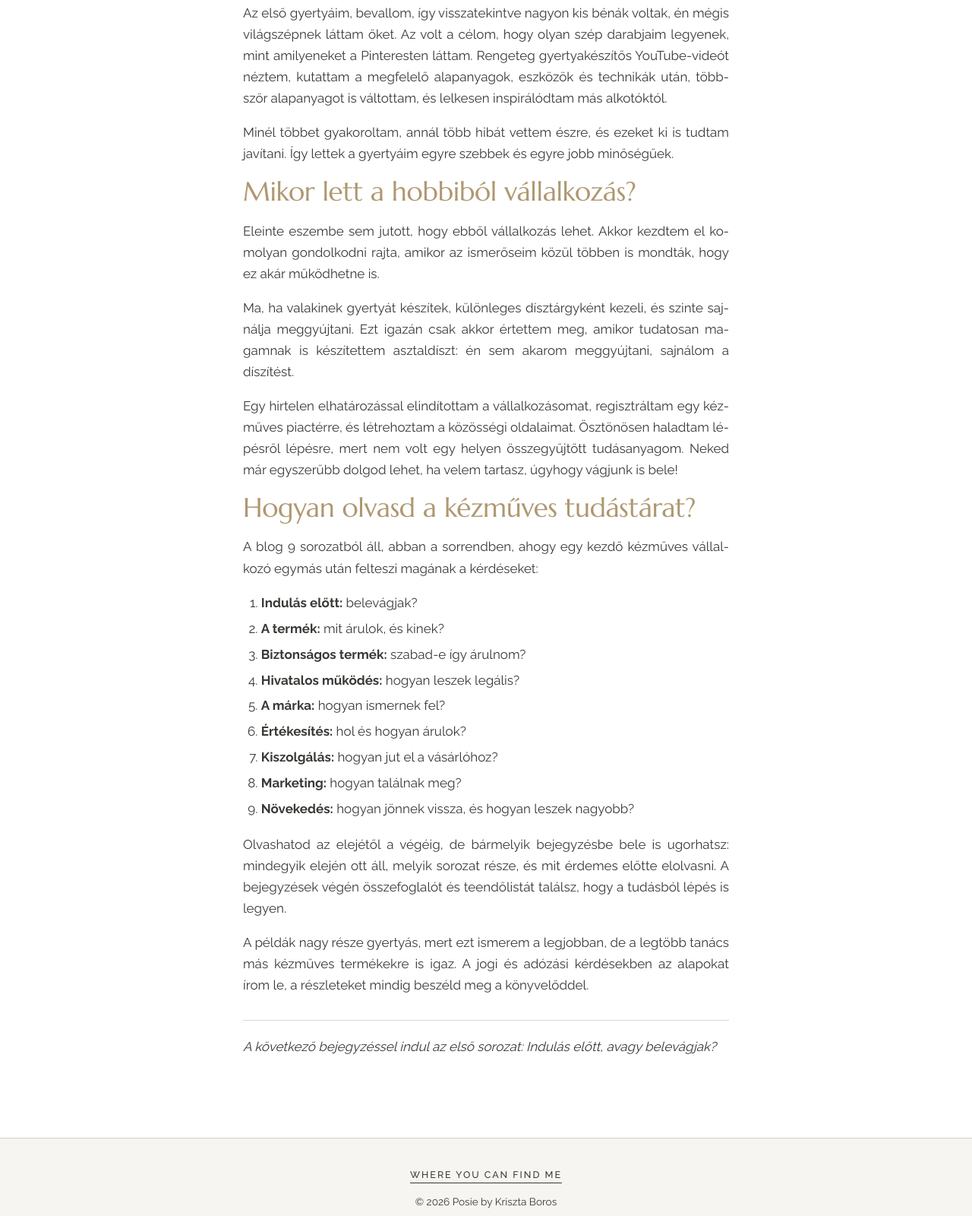
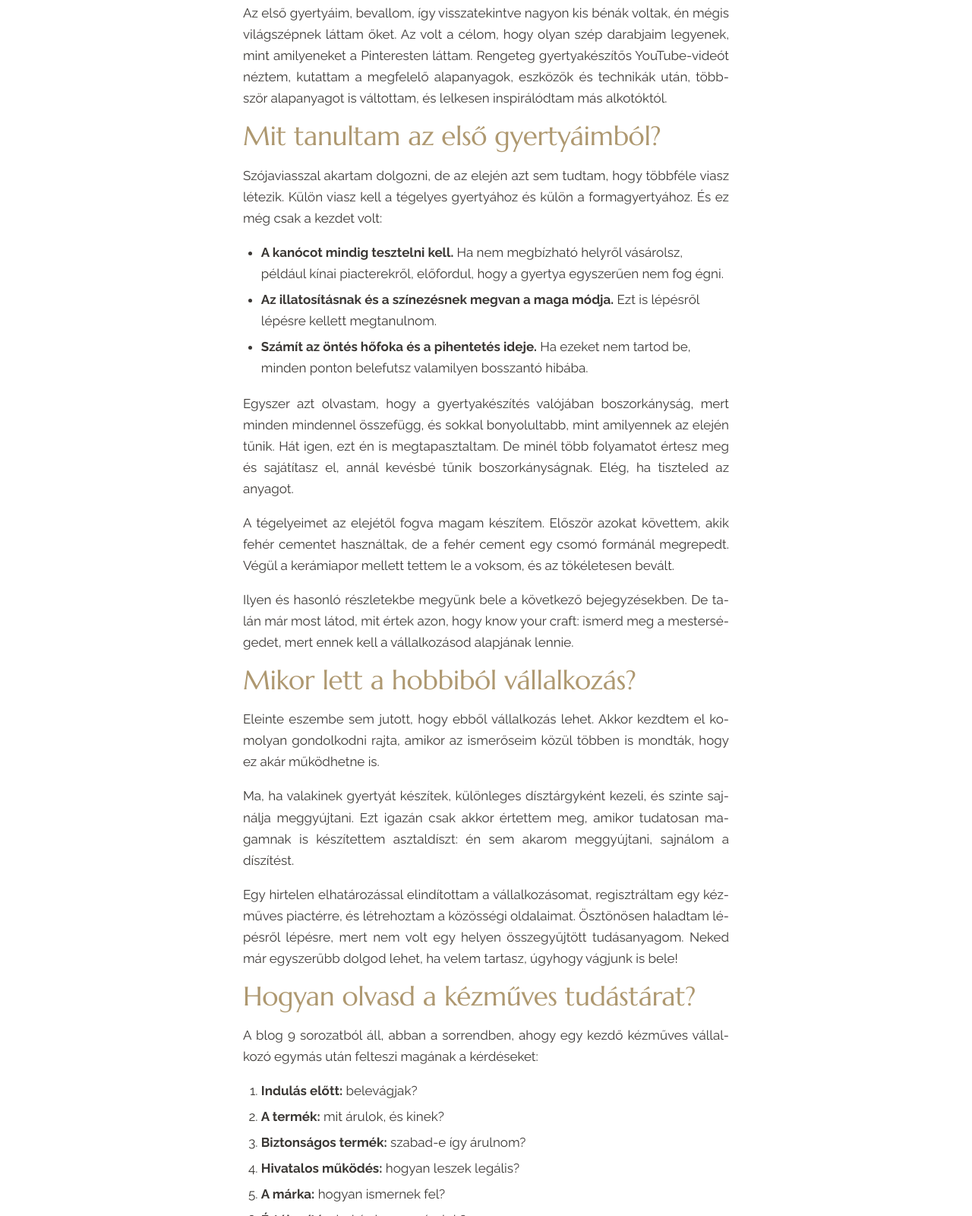
Before and after one commit to Posiegifts/Posie, a plain HTML site: page blog/know-your-craft.html in a window 1280 px wide. Shown: the part 1200-2800 px from the top of the page at 76% size. Drawn offline with Linux system fonts and the light colour scheme.

Commit message:
Blog: Mit tanultam resz a Know your craft bejegyzesben

```diff
--- a/blog/blog.css
+++ b/blog/blog.css
@@ -88,7 +88,7 @@
 .cikk h1 { margin: 16px 0 10px; }
 .cikk .borito { aspect-ratio: 16 / 9; margin: 24px 0 32px; }
 .cikk p { max-width: none; text-align: justify; hyphens: auto; -webkit-hyphens: auto; }
-.cikk ol { padding-left: 1.4em; margin: 0 0 1.1em; }
+.cikk ol, .cikk ul { padding-left: 1.4em; margin: 0 0 1.1em; }
 .cikk li { margin-bottom: 0.35em; }
 .cikk .kovetkezo { border-top: 1px solid rgba(0, 0, 0, 0.15); margin-top: 32px; padding-top: 20px; font-style: italic; }
 
--- a/blog/know-your-craft.html
+++ b/blog/know-your-craft.html
@@ -4,7 +4,7 @@
   <meta charset="UTF-8">
   <meta name="viewport" content="width=device-width, initial-scale=1">
   <title>Know your craft: az első gyertyáimtól a saját kézműves vállalkozásig | Posie blog</title>
-  <meta name="description" content="Hobbiként indult, ügyetlen első gyertyákkal: így lett a Posie-ból kézműves vállalkozás. Plusz útmutató a 9 sorozatból álló tudástárhoz kezdőknek.">
+  <meta name="description" content="Mit tanultam a szójaviaszról, a kanócokról és a tégelyekről az első gyertyáim után, és hogyan lett a hobbiból kézműves vállalkozás. Útmutató kezdőknek.">
   <link rel="canonical" href="https://posie.hu/blog/know-your-craft.html">
   <meta property="og:type" content="article">
   <meta property="og:title" content="Know your craft: az első gyertyáimtól a saját vállalkozásig | Posie blog">
@@ -60,7 +60,7 @@
     <!-- FEJRÉSZ: témakör, cím, dátum, olvasási idő -->
     <p style="margin:18px 0 0"><span class="cimke">Bevezető</span></p>
     <h1>Know your craft: az első gyertyáimtól a saját vállalkozásig</h1>
-    <p class="meta">2026. november 22. · 3 perc olvasás</p>
+    <p class="meta">2026. november 22. · 4 perc olvasás</p>
 
     <!-- BORÍTÓKÉP: a kepek mappába tedd a képet ezen a néven -->
     <img class="borito" src="kepek/know-your-craft.jpg" alt="Az első Posie gyertyák"
@@ -75,7 +75,21 @@
 
     <p>Az első gyertyáim, bevallom, így visszatekintve nagyon kis bénák voltak, én mégis világszépnek láttam őket. Az volt a célom, hogy olyan szép darabjaim legyenek, mint amilyeneket a Pinteresten láttam. Rengeteg gyertyakészítős YouTube-videót néztem, kutattam a megfelelő alapanyagok, eszközök és technikák után, többször alapanyagot is váltottam, és lelkesen inspirálódtam más alkotóktól.</p>
 
-    <p>Minél többet gyakoroltam, annál több hibát vettem észre, és ezeket ki is tudtam javítani. Így lettek a gyertyáim egyre szebbek és egyre jobb minőségűek.</p>
+    <h2>Mit tanultam az első gyertyáimból?</h2>
+
+    <p>Szójaviasszal akartam dolgozni, de az elején azt sem tudtam, hogy többféle viasz létezik. Külön viasz kell a tégelyes gyertyához és külön a formagyertyához. És ez még csak a kezdet volt:</p>
+
+    <ul>
+      <li><strong>A kanócot mindig tesztelni kell.</strong> Ha nem megbízható helyről vásárolsz, például kínai piacterekről, előfordul, hogy a gyertya egyszerűen nem fog égni.</li>
+      <li><strong>Az illatosításnak és a színezésnek megvan a maga módja.</strong> Ezt is lépésről lépésre kellett megtanulnom.</li>
+      <li><strong>Számít az öntés hőfoka és a pihentetés ideje.</strong> Ha ezeket nem tartod be, minden ponton belefutsz valamilyen bosszantó hibába.</li>
+    </ul>
+
+    <p>Egyszer azt olvastam, hogy a gyertyakészítés valójában boszorkányság, mert minden mindennel összefügg, és sokkal bonyolultabb, mint amilyennek az elején tűnik. Hát igen, ezt én is megtapasztaltam. De minél több folyamatot értesz meg és sajátítasz el, annál kevésbé tűnik boszorkányságnak. Elég, ha tiszteled az anyagot.</p>
+
+    <p>A tégelyeimet az elejétől fogva magam készítem. Először azokat követtem, akik fehér cementet használtak, de a fehér cement egy csomó formánál megrepedt. Végül a kerámiapor mellett tettem le a voksom, és az tökéletesen bevált.</p>
+
+    <p>Ilyen és hasonló részletekbe megyünk bele a következő bejegyzésekben. De talán már most látod, mit értek azon, hogy know your craft: ismerd meg a mesterségedet, mert ennek kell a vállalkozásod alapjának lennie.</p>
 
     <h2>Mikor lett a hobbiból vállalkozás?</h2>
 
@@ -106,7 +120,7 @@
     <p>A példák nagy része gyertyás, mert ezt ismerem a legjobban, de a legtöbb tanács más kézműves termékekre is igaz. A jogi és adózási kérdésekben az alapokat írom le, a részleteket mindig beszéld meg a könyvelőddel.</p>
 
     <!-- ZÁRÁS: amikor elkészül a következő bejegyzés, ide teheted a linkjét -->
-    <p class="kovetkezo">A következő bejegyzéssel indul az első sorozat: Indulás előtt, avagy belevágjak?</p>
+    <p class="kovetkezo">Te hol tartasz most: már kísérletezel, vagy még csak gondolkodsz rajta? A következő bejegyzéssel indul az első sorozat: Indulás előtt, avagy belevágjak?</p>
   </article>
 </main>
 
--- a/blog/posts.js
+++ b/blog/posts.js
@@ -69,10 +69,10 @@ const BEJEGYZESEK = [
     link: "know-your-craft.html",
     datum: "2026-11-22",
     temakor: "bevezeto",
-    perc: 3,
-    kivonat: "Hogyan lett egy hobbiból kézműves vállalkozás, és hogyan olvasd a 9 sorozatból álló tudástárat, ha kezdőként vágsz bele.",
+    perc: 4,
+    kivonat: "Mit tanultam a szójaviaszról, a kanócokról és a tégelyekről az első gyertyáim után, és hogyan olvasd a 9 sorozatból álló tudástárat.",
     borito: "kepek/know-your-craft.jpg",
-    cimkek: ["Posie története", "hobbiból vállalkozás", "gyertyakészítés kezdőknek", "kézműves vállalkozás indítása", "sorozatok"]
+    cimkek: ["Posie története", "hobbiból vállalkozás", "gyertyakészítés kezdőknek", "kézműves vállalkozás indítása", "sorozatok", "szójaviasz", "kanóc", "tégely", "kerámiapor"]
   }
 ];
 
```
Also changed, not shown: blog/amit-szivesen-tudtam-volna-az-elejen.html (+0 -2 lines).
